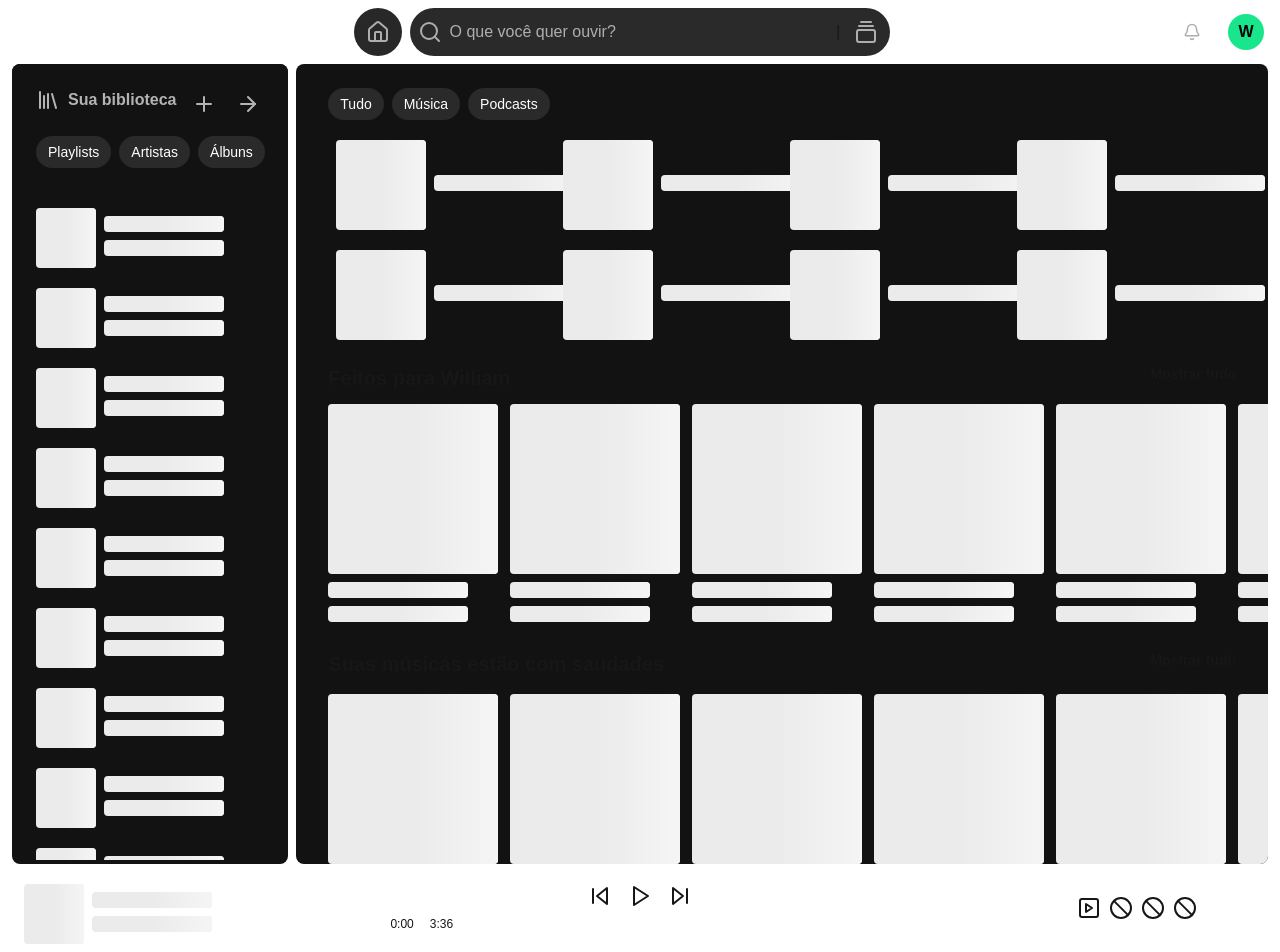
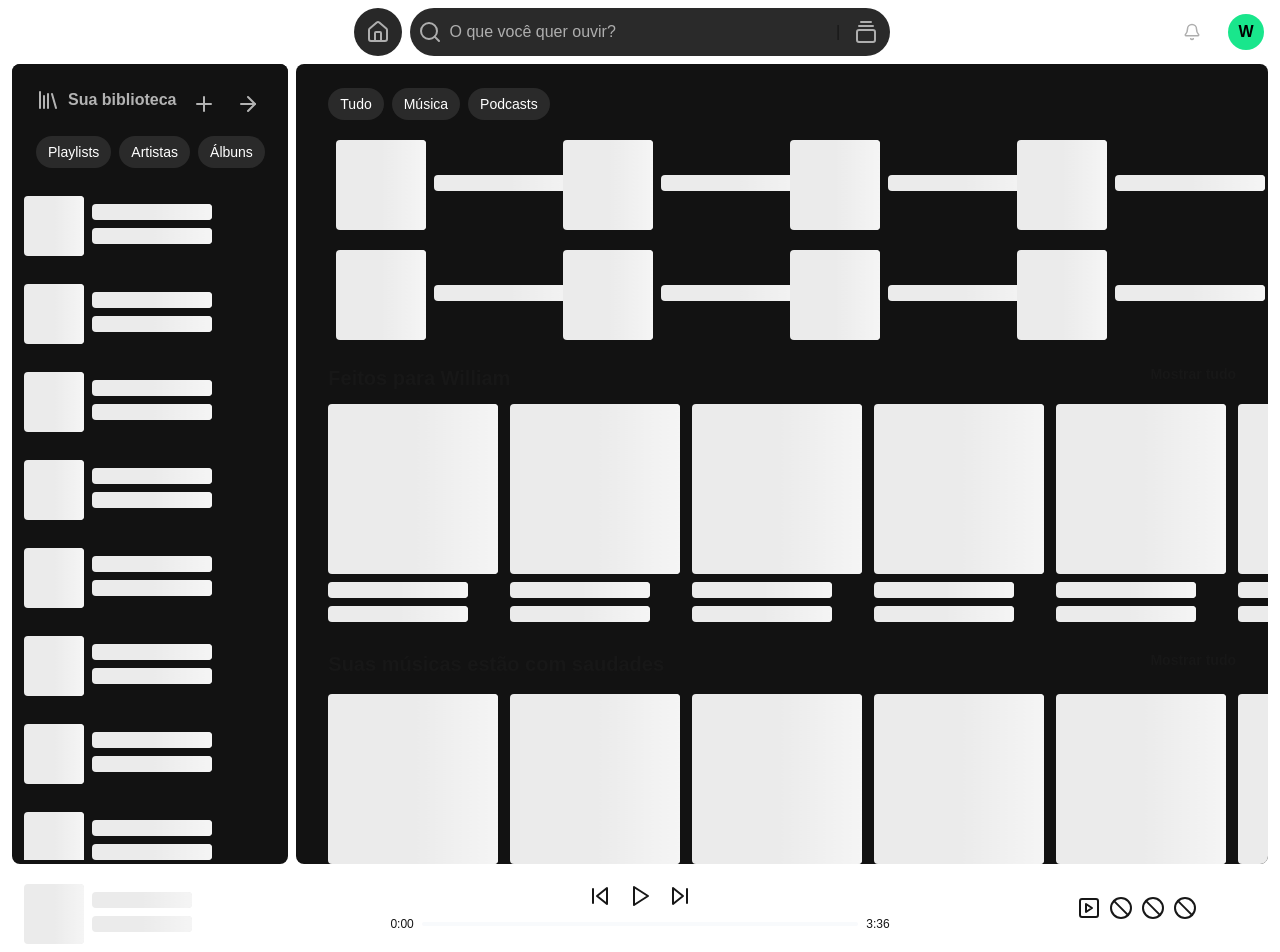
Before and after one commit to ThauanSilva03/Spotify-2, a Next.js app: page / in a window 1280 px wide. Built offline with nearby package versions, Linux system fonts and the light colour scheme.

Commit message:
feat:(library) cards hover

```diff
--- a/src/app/components/library/cardMusic.tsx
+++ b/src/app/components/library/cardMusic.tsx
@@ -1,14 +1,28 @@
+import { Play } from "lucide-react";
 import Skeleton from "react-loading-skeleton";
 import "react-loading-skeleton/dist/skeleton.css";
+import { useState } from "react";
+
 export default function CardMusic() {
+  const [isHovered, setIsHovered] = useState(false);
+
   return (
-    <button>
-      <div className="w-auto">
+    <button
+      className="w-full p-0"
+      onMouseEnter={() => setIsHovered(true)}
+      onMouseLeave={() => setIsHovered(false)}
+    >
+      <div className="w-full hover:bg-slate-50 hover:bg-opacity-10 rounded-xl p-1">
         <div className="flex p-2 items-center">
-          <div className="mr-2">
+          <div className="relative mr-2 w-[60px]">
             <Skeleton width={60} height={60} />
+            {isHovered && (
+              <div className="absolute inset-0 flex items-center justify-center">
+                <Play className="text-red-700" />
+              </div>
+            )}
           </div>
-          <div className="flex-1">
+          <div>
             <Skeleton width={120} count={2} />
           </div>
         </div>
--- /dev/null
+++ b/src/app/components/mainContent/playingNowCard.tsx
@@ -0,0 +1,18 @@
+import Skeleton from "react-loading-skeleton";
+import "react-loading-skeleton/dist/skeleton.css";
+export default function PlayingNowCard() {
+  return (
+    <button className="">
+      <div className="w">
+        <div className="flex p-2 items-center">
+          <div className="relative mr-2 w-[60]">
+            <Skeleton width={60} height={60} />
+          </div>
+          <div>
+            <Skeleton width={100} count={2} />
+          </div>
+        </div>
+      </div>
+    </button>
+  );
+}
--- a/src/app/page.tsx
+++ b/src/app/page.tsx
@@ -21,6 +21,7 @@ import React, { useState, useRef, useEffect } from "react";
 import MainCard from "./components/mainContent/mainCard";
 import MediumCard from "./components/mainContent/mediumCard";
 import MixCard from "./components/mainContent/mixCard";
+import PlayingNowCard from "./components/mainContent/playingNowCard";
 
 export default function Home() {
   const [showLeft, setShowLeft] = useState(false);
@@ -116,7 +117,7 @@ export default function Home() {
           </div>
           <div
             ref={scrollRef}
-            className="overflow-y-auto h-full p-4 scrollbar scrollbar-thumb-transparent group-hover:scrollbar-thumb-[#898989] max-h-[680px]"
+            className="overflow-y-auto h-full pr-0 scrollbar scrollbar-thumb-transparent group-hover:scrollbar-thumb-[#898989] max-h-[680px]"
           >
             {Array.from({ length: 50 }, (_, i) => (
               <CardMusic key={i} />
@@ -198,7 +199,7 @@ export default function Home() {
       </div>
       <div className="w-screen pt-2 px-4 h-20 flex justify-between flex-1 items-center">
         <div className="w-[15%] h-full">
-          <CardMusic />
+          <PlayingNowCard />
         </div>
         <div className="w-[40%] h-full flex flex-col justify-center items-center gap-y-2">
           <div className="flex items-center gap-x-4">
@@ -214,7 +215,7 @@ export default function Home() {
           </div>
           <div className="w-full flex flex-row items-center gap-x-2">
             <div className="text-xs">0:00</div>
-            <div className="bg-slate-50 h-1 rounded-full"></div>
+            <div className="bg-slate-50 h-1 rounded-full w-full"></div>
             <div className="text-xs">3:36</div>
           </div>
         </div>
```
